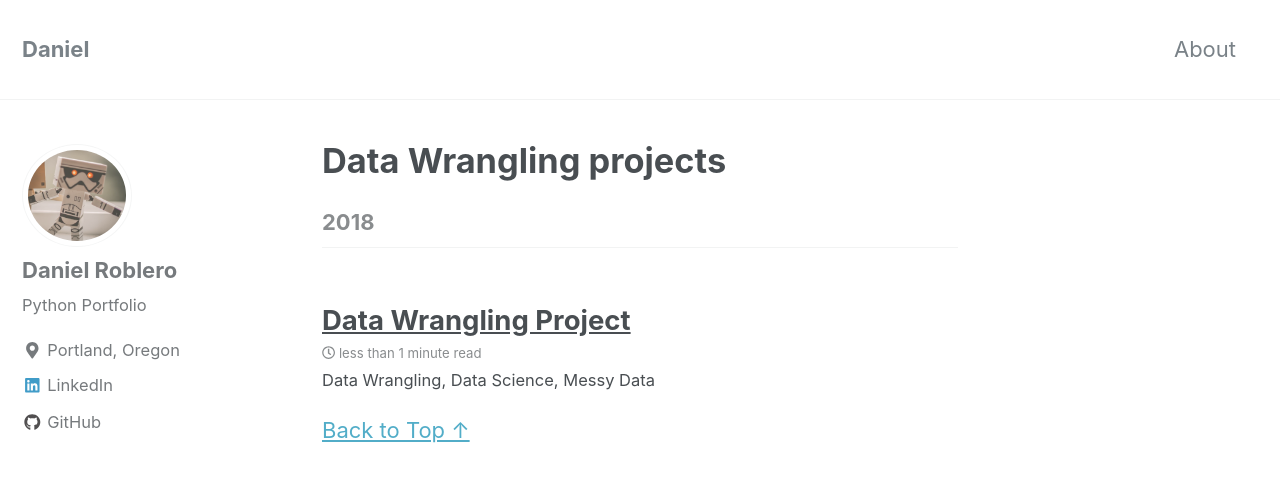
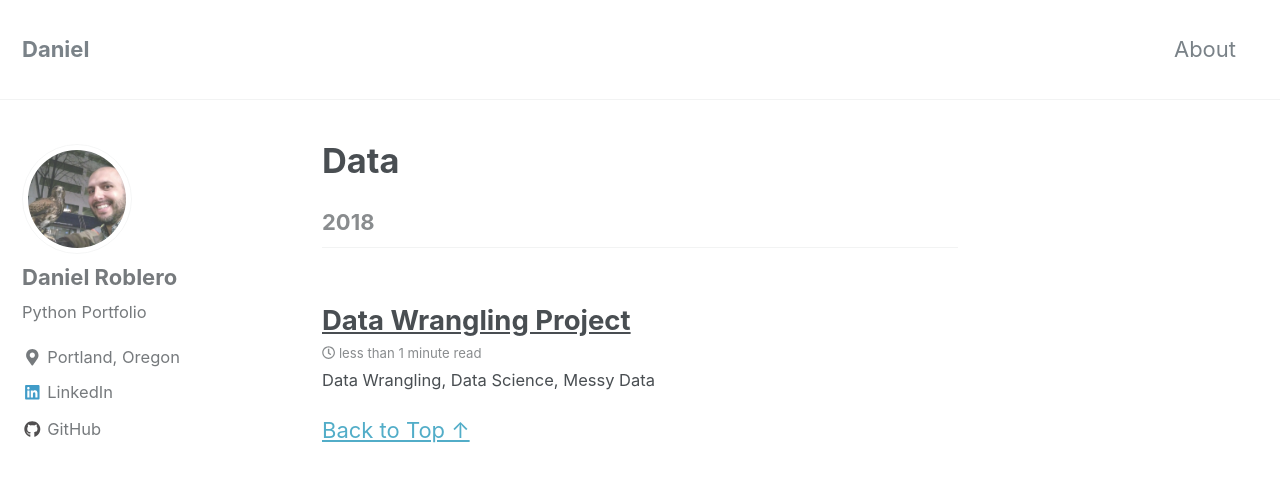
Before and after one commit to danielroblero/new_website, a Jekyll site: the page built from _pages/machinelearning.md, in a window 1280 px wide and 900 px high. Shown: the top 482 px of the window. Built offline with Jekyll 4.4.1, drawn with Linux system fonts in a browser that asks for light colours; nearby versions of some CDN libraries.

Commit message:
Changed avitar

```diff
--- a/_config.yml
+++ b/_config.yml
@@ -85,7 +85,7 @@
 # Site Author
 author:
   name             : "Daniel Roblero"
-  avatar           : "/images/bio-pic-2.jpg" # path of avatar image, e.g. "/assets/images/bio-photo.jpg"
+  avatar           : "/images/Dan_Bird.jpg" # path of avatar image, e.g. "/assets/images/bio-photo.jpg"
   bio              : "Python Portfolio"
   location         : "Portland, Oregon"
   email            :
--- a/_pages/machinelearning.md
+++ b/_pages/machinelearning.md
@@ -1,7 +1,7 @@
 ---
 layout: posts
-permalink: /data-wrangling/
-title: "Data Wrangling projects"
+permalink: /data/
+title: "Data"
 author_profile: true
 #header:
   #image: "/images/fort point.png"
```
Also changed, not shown: images/Dan_Bird.jpg (added), images/bio-pic-2.jpg (deleted), images/fort point.png (deleted), images/waterfront.jpg (deleted), images/zakim.jpg (deleted).
